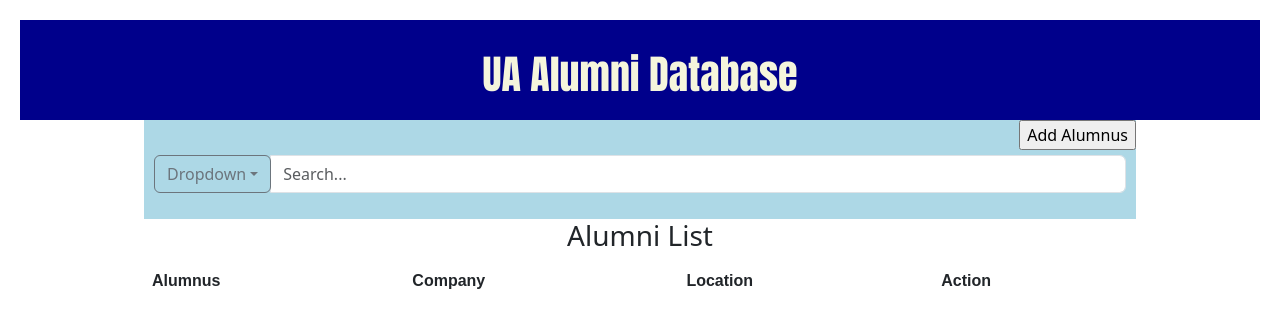
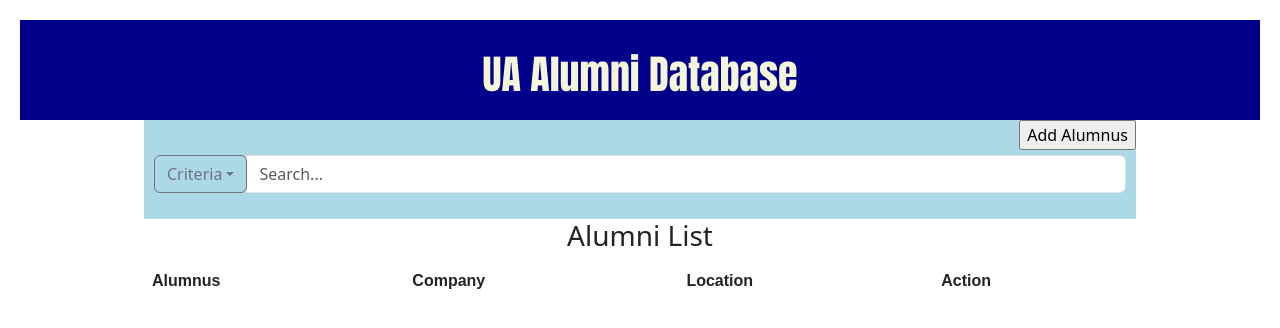
Before and after one commit to sebrazzley/internship, a React (Vite) app in the folder alumni-db/: page / in a window 1280 px wide. Shown: the top 328 px of the page. Built offline with nearby package versions, Linux system fonts and the light colour scheme.

Commit message:
adding dropdown button

```diff
--- a/alumni-db/src/components/Pages/Home/Home.tsx
+++ b/alumni-db/src/components/Pages/Home/Home.tsx
@@ -6,6 +6,8 @@ import CreateAlumni from "../CreateAlumni/CreateAlumni";
 import EditAlumni from "../EditAlumni/EditAlumni";
 import SearchBar from "../../SearchAlum/Search";
 import "bootstrap/dist/css/bootstrap.min.css";
+import "bootstrap/dist/"
+
 
 const Home = () => {
   let gradClass = [2019, 2020, 2021, 2022, 2023];
@@ -37,6 +39,8 @@ const Home = () => {
     setAlumniList(list);
     window.localStorage.setItem("AlumniList", JSON.stringify(list));
   };
+
+
 
   const searchBar = () => {
     setShownPage(PageEnum.search);
@@ -105,8 +109,9 @@ const Home = () => {
                     data-toggle="dropdown"
                     aria-haspopup="true"
                     aria-expanded="false"
+
                   >
-                    Dropdown
+                    Criteria
                   </button>
                   <div className="dropdown-menu">
                     <a className="dropdown-item" href="#">
```
